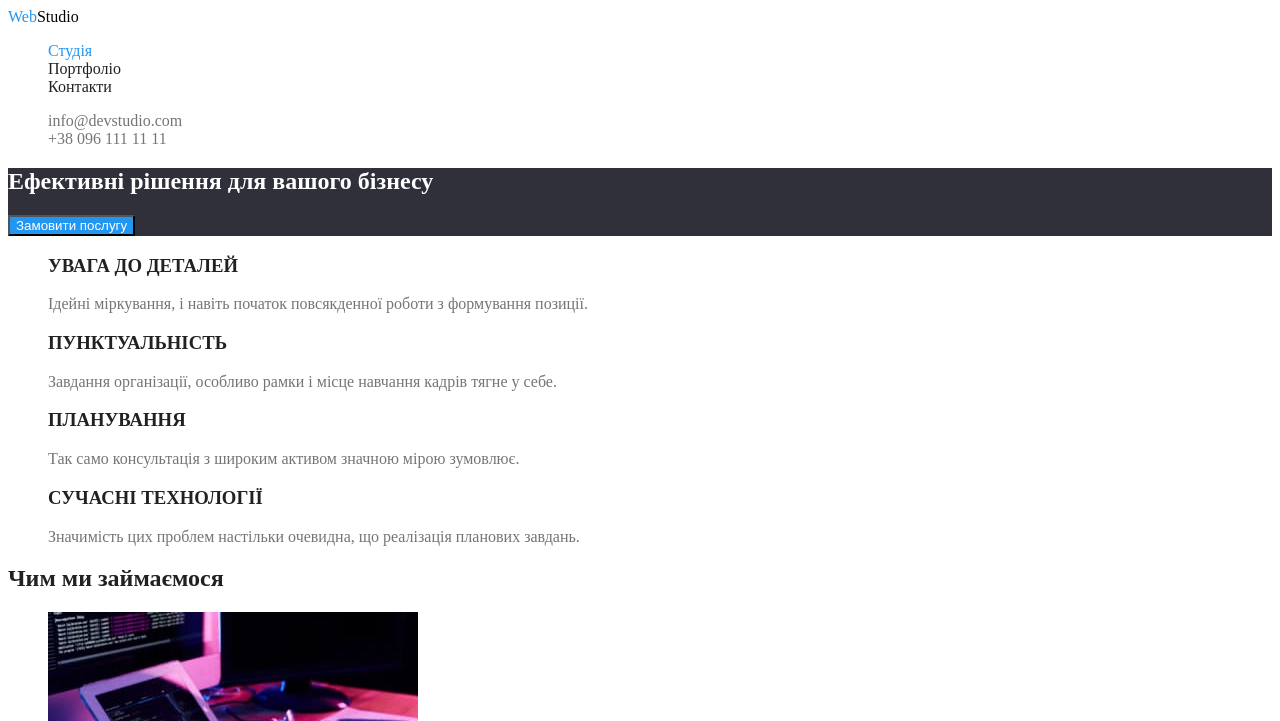
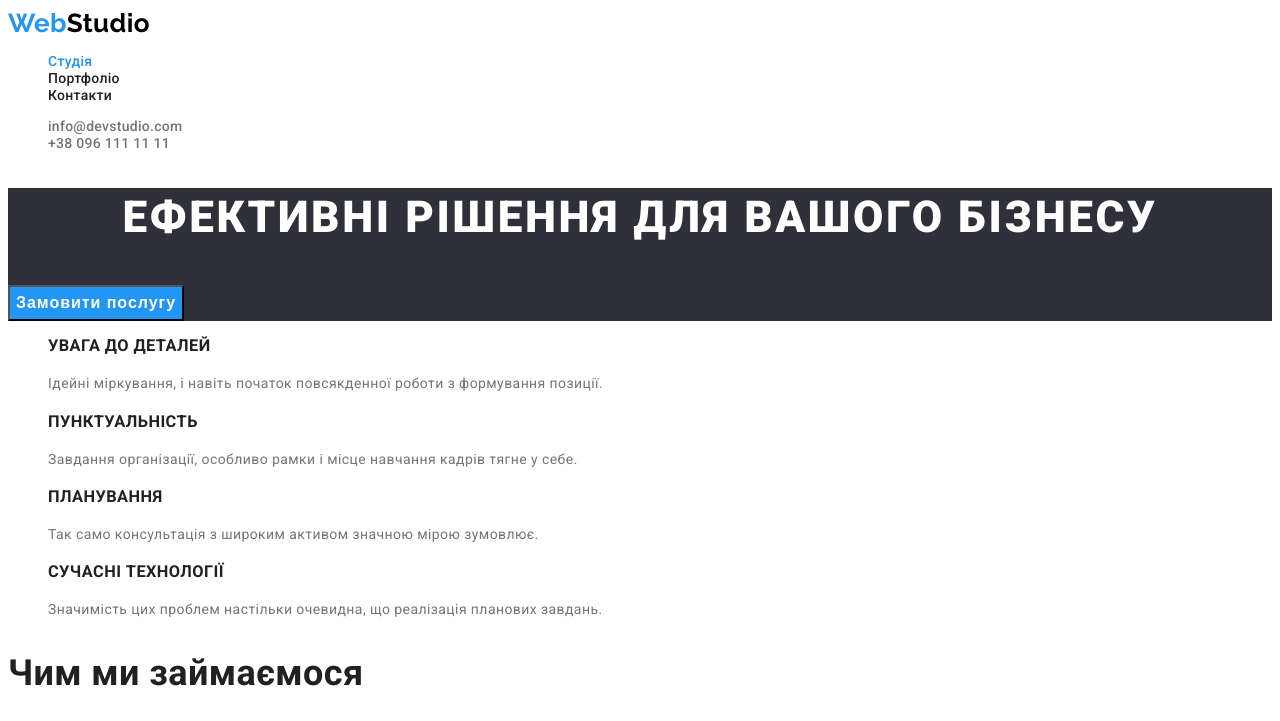
Before and after one commit to VlasiukOleg/goit-markup-hw-02, a plain HTML site: page index.html in a window 1280 px wide. Shown: the top 721 px of the page. Drawn offline with Linux system fonts and the light colour scheme.

Commit message:
added fonts and finished index.html (сss hw2)

```diff
--- a/css/style.css
+++ b/css/style.css
@@ -10,6 +10,10 @@
 body {
     background-color: var(--background-white-color);
     color: var(--primary-text-color);
+
+    font-family: 'Roboto', sans-serif;
+    font-size: 14px;
+    letter-spacing: 0.03em;
 }
 
 .list {
@@ -20,14 +24,25 @@ body {
     text-decoration: none;
 }
 
+/* Section */
+
 .section-title {
     color: var(--title-text-color);
+
+    font-weight: 700;
+    font-size: 36px;
+    line-height: 1.17;
 }
 
 /* Header */
 
 .logo {
     color: #000000;
+
+    font-family: 'Raleway', sans-serif;
+    font-weight: 700;
+    font-size: 26px;
+    line-height: 1.2;
 }
 
 .logo > .accent {
@@ -36,10 +51,18 @@ body {
 
 .site-nav .link {
     color: var(--title-text-color);
+
+    font-weight: 500;
+    line-height: 1.14;
+    letter-spacing: 0.02em;
 }
 
 .header-contacts .link {
     color: var(--primary-text-color);
+
+    font-weight: 500;
+    line-height: 1.14;
+    letter-spacing: 0.02em;
 }
 
 .site-nav .link:hover,
@@ -60,18 +83,43 @@ body {
 
 .hero .title {
     color: var(--bg-white-color);
+
+    font-weight: 900;
+    font-size: 44px;
+    line-height: 1.36;
+    letter-spacing: 0.06em;
+
+    text-align: center;
+    text-transform: uppercase;
 }
 
 /* Section Features */
 
 .features-list .title {
     color: var(--title-text-color);
+
+    font-weight: 700;
+    line-height: 1.14;
+    text-transform: uppercase;
+}
+
+.features-list .text {
+    line-height: 1.71;
 }
 
 /* Section OurTeam */
 
 .team-list .title {
     color: var(--title-text-color);
+
+    font-weight: 500;
+    font-size: 16px;
+    line-height: 1.19;
+}
+
+.team-list .text {
+    font-size: 16px;
+    line-height: 1.19px;
 }
 
 .team {
@@ -82,6 +130,8 @@ body {
 
 .footer {
     background-color: var(--primary-bg-color);
+
+    line-height: 1.71;
 }
 
 .footer-list .address {
@@ -94,12 +144,12 @@ body {
 
 .footer-list .address:hover,
 .footer-list .address:focus {
-    color: var(--accent-text-color);
+    color: var(--accent-color);
 }
 
 .footer-list .contacts:hover,
 .footer-list .contacts:focus {
-    color: var(--accent-text-color);
+    color: var(--accent-color);
 }
 
 /* Portfolio */
@@ -120,11 +170,18 @@ body {
     background-color: var(--bg-white-color);
     color: var(--title-text-color);
     cursor: pointer;
+
+    font-size: 16px;
+    text-align: center;
 }
 
 .button.primary {
     background-color: var(--accent-color);
     color: var(--bg-white-color);
+
+    font-weight: 700;
+    line-height: 1.88;
+    letter-spacing: 0.06em;
 }
 
 .button.secondary {
--- a/index.html
+++ b/index.html
@@ -4,6 +4,12 @@
         <meta charset="UTF-8" />
         <meta http-equiv="X-UA-Compatible" content="IE=edge" />
         <meta name="viewport" content="width=device-width, initial-scale=1.0" />
+        <link rel="preconnect" href="https://fonts.googleapis.com" />
+        <link rel="preconnect" href="https://fonts.gstatic.com" crossorigin />
+        <link
+            href="https://fonts.googleapis.com/css2?family=Raleway:wght@700&family=Roboto:wght@400;500;700;900&display=swap"
+            rel="stylesheet"
+        />
         <link rel="stylesheet" href="./css/style.css" />
         <title>Webstudio</title>
     </head>
@@ -36,25 +42,27 @@
                 <ul class="features-list list">
                     <li>
                         <h3 class="title">УВАГА ДО ДЕТАЛЕЙ</h3>
-                        <p>
+                        <p class="text">
                             Ідейні міркування, і навіть початок повсякденної роботи з формування
                             позиції.
                         </p>
                     </li>
                     <li>
                         <h3 class="title">ПУНКТУАЛЬНІСТЬ</h3>
-                        <p>
+                        <p class="text">
                             Завдання організації, особливо рамки і місце навчання кадрів тягне у
                             себе.
                         </p>
                     </li>
                     <li>
                         <h3 class="title">ПЛАНУВАННЯ</h3>
-                        <p>Так само консультація з широким активом значною мірою зумовлює.</p>
+                        <p class="text">
+                            Так само консультація з широким активом значною мірою зумовлює.
+                        </p>
                     </li>
                     <li>
                         <h3 class="title">СУЧАСНІ ТЕХНОЛОГІЇ</h3>
-                        <p>
+                        <p class="text">
                             Значимість цих проблем настільки очевидна, що реалізація планових
                             завдань.
                         </p>
@@ -99,7 +107,7 @@
                             width="270"
                         />
                         <h3 class="title">Ігор Дем'яненко</h3>
-                        <p>Product Designer</p>
+                        <p class="text">Product Designer</p>
                     </li>
                     <li>
                         <img
@@ -108,7 +116,7 @@
                             width="270"
                         />
                         <h3 class="title">Ольга Рєпіна</h3>
-                        <p>Frontend Developer</p>
+                        <p class="text">Frontend Developer</p>
                     </li>
                     <li>
                         <img
@@ -117,7 +125,7 @@
                             width="270"
                         />
                         <h3 class="title">Микола Тарасов</h3>
-                        <p>Marketing</p>
+                        <p class="text">Marketing</p>
                     </li>
                     <li>
                         <img
@@ -126,7 +134,7 @@
                             width="270"
                         />
                         <h3 class="title">Михайло Єрмаков</h3>
-                        <p>UI Designer</p>
+                        <p class="text">UI Designer</p>
                     </li>
                 </ul>
             </section>
```
Also changed, not shown: portfolio.html (+10 -10 lines).
